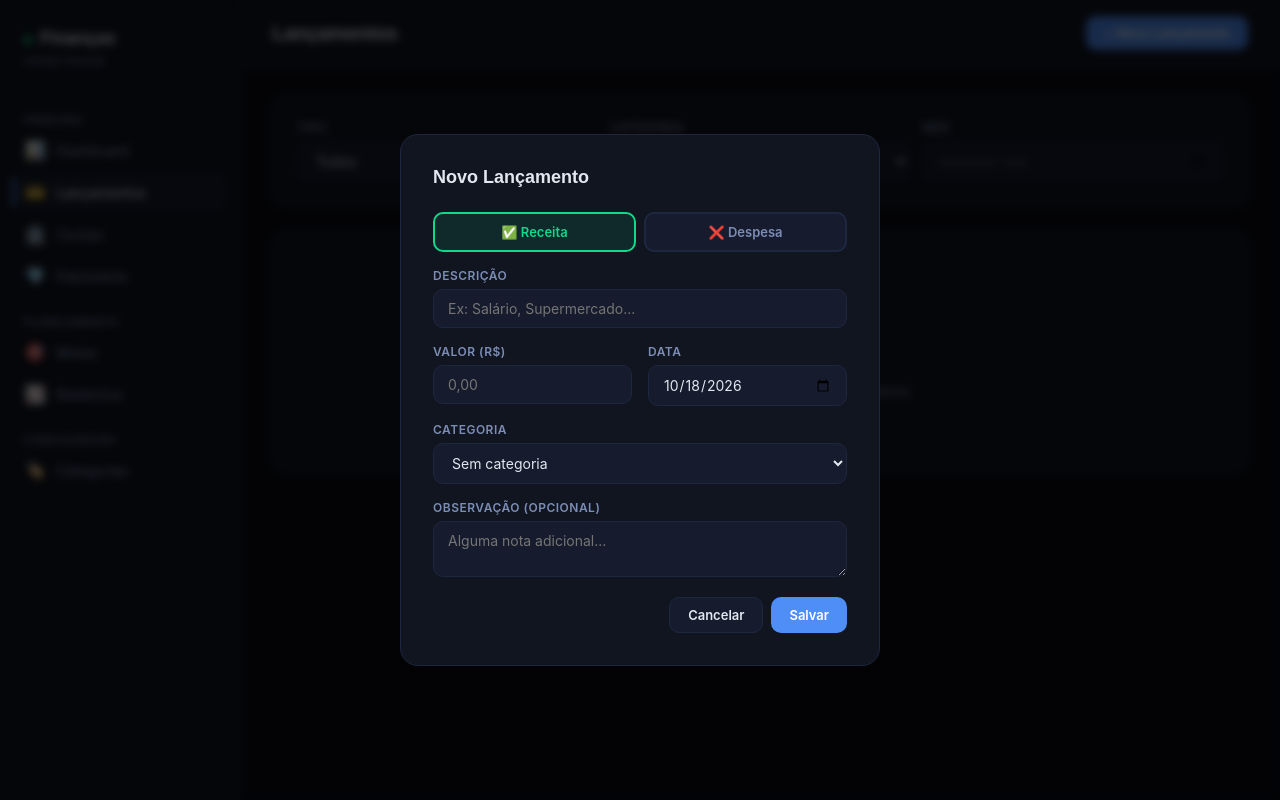
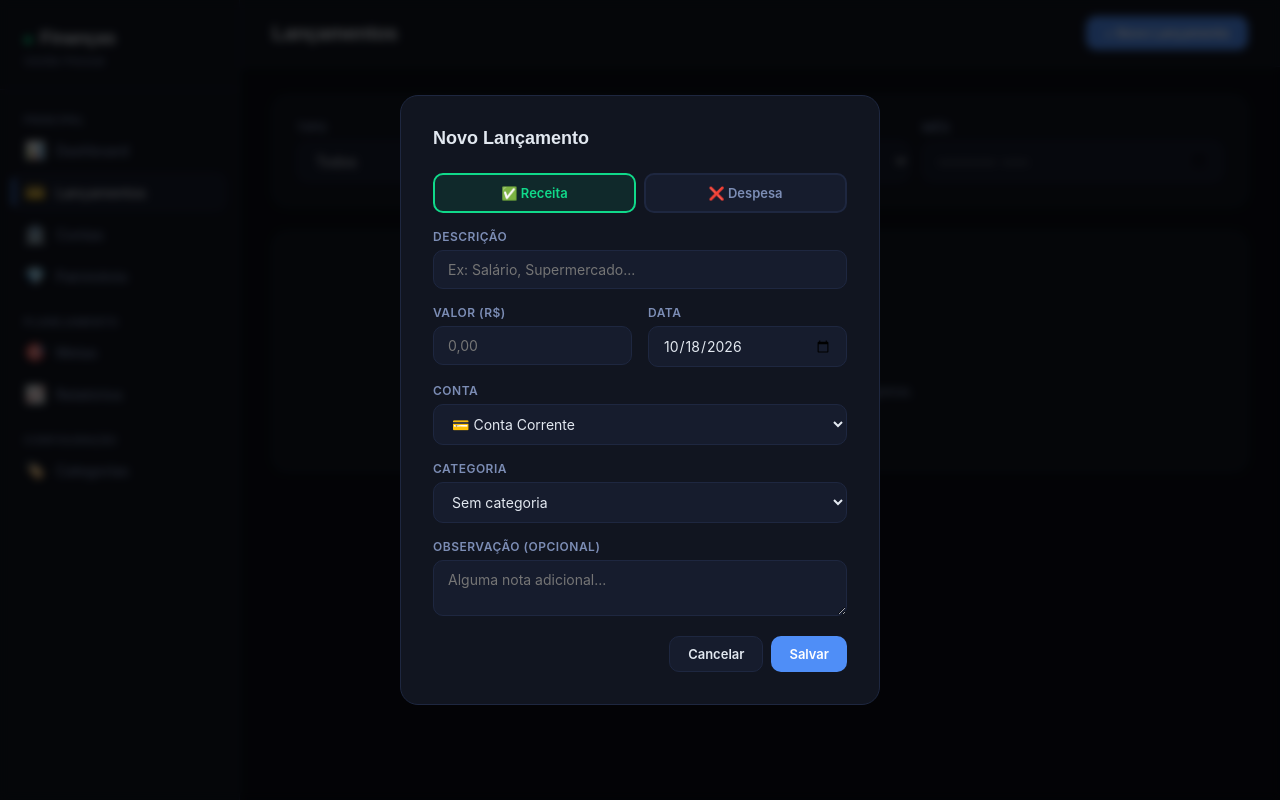
Before and after one commit to jscoringasilva-a11y/Financs, a Flask app: page /lancamentos in a window 1280 px wide, after a click on "+ Novo Lançamento". Run offline with Flask 3, Linux system fonts and the light colour scheme; some libraries are stand-ins or nearby versions.

Commit message:
Add files via upload

```diff
--- a/templates/lancamentos.html
+++ b/templates/lancamentos.html
@@ -49,6 +49,7 @@
                     <th>Data</th>
                     <th>Descrição</th>
                     <th>Categoria</th>
+                    <th>Conta</th>
                     <th>Tipo</th>
                     <th class="text-right">Valor</th>
                     <th></th>
@@ -72,6 +73,13 @@
                         {% endif %}
                     </td>
                     <td>
+                        {% if l.conta %}
+                        <span class="text-sm">{{ l.conta.icone }} {{ l.conta.nome }}</span>
+                        {% else %}
+                        <span class="text-muted text-sm">—</span>
+                        {% endif %}
+                    </td>
+                    <td>
                         {% if l.tipo == 'receita' %}
                         <span class="badge badge-green">↑ Receita</span>
                         {% else %}
@@ -83,7 +91,7 @@
                     </td>
                     <td class="text-right" style="white-space:nowrap">
                         <button class="btn btn-ghost btn-sm" style="border-color:transparent"
-                            onclick="abrirEditar({{ l.id }}, '{{ l.descricao|e }}', {{ l.valor }}, '{{ l.tipo }}', '{{ l.data.strftime('%Y-%m-%d') }}', {{ l.categoria_id or 'null' }}, '{{ l.observacao|e }}')">✏️</button>
+                            onclick="abrirEditar({{ l.id }}, '{{ l.descricao|e }}', {{ l.valor }}, '{{ l.tipo }}', '{{ l.data.strftime('%Y-%m-%d') }}', {{ l.categoria_id or 'null' }}, '{{ l.observacao|e }}', {{ l.conta_id or 'null' }})">✏️</button>
                         <form action="/lancamento/excluir/{{ l.id }}" method="POST" onsubmit="return confirm('Excluir este lançamento?')" style="display:inline">
                             <button type="submit" class="btn btn-ghost btn-sm" style="color:var(--red); border-color:transparent">🗑</button>
                         </form>
@@ -148,6 +156,15 @@
                 </div>
             </div>
             <div class="form-group">
+                <label>Conta</label>
+                <select name="conta_id" id="contaSelect">
+                    {% for ct in contas %}
+                    <option value="{{ ct.id }}">{{ ct.icone }} {{ ct.nome }}</option>
+                    {% endfor %}
+                    <option value="">Sem conta</option>
+                </select>
+            </div>
+            <div class="form-group">
                 <label>Categoria</label>
                 <select name="categoria_id" id="categoriaSelect">
                     <option value="">Sem categoria</option>
@@ -193,6 +210,15 @@
                 </div>
             </div>
             <div class="form-group">
+                <label>Conta</label>
+                <select name="conta_id" id="editContaSelect">
+                    <option value="">Sem conta</option>
+                    {% for ct in contas %}
+                    <option value="{{ ct.id }}">{{ ct.icone }} {{ ct.nome }}</option>
+                    {% endfor %}
+                </select>
+            </div>
+            <div class="form-group">
                 <label>Categoria</label>
                 <select name="categoria_id" id="editCategoriaSelect">
                     <option value="">Sem categoria</option>
@@ -232,7 +258,7 @@ document.querySelectorAll('.tipo-btn').forEach(btn => {
 // Definir data de hoje no formulário
 document.querySelector('input[name="data"]').value = new Date().toISOString().split('T')[0];
 
-function abrirEditar(id, descricao, valor, tipo, data, categoriaId, observacao) {
+function abrirEditar(id, descricao, valor, tipo, data, categoriaId, observacao, contaId) {
     document.getElementById('formEditar').action = '/lancamento/editar/' + id;
     document.getElementById('editDescricao').value = descricao;
     document.getElementById('editValor').value = valor;
@@ -251,6 +277,9 @@ function abrirEditar(id, descricao, valor, tipo, data, categoriaId, observacao)
     if (categoriaId) catSelect.value = categoriaId;
     else catSelect.value = '';
 
+    // Conta
+    document.getElementById('editContaSelect').value = contaId || '';
+
     openModal('modalEditar');
 }
 
```
